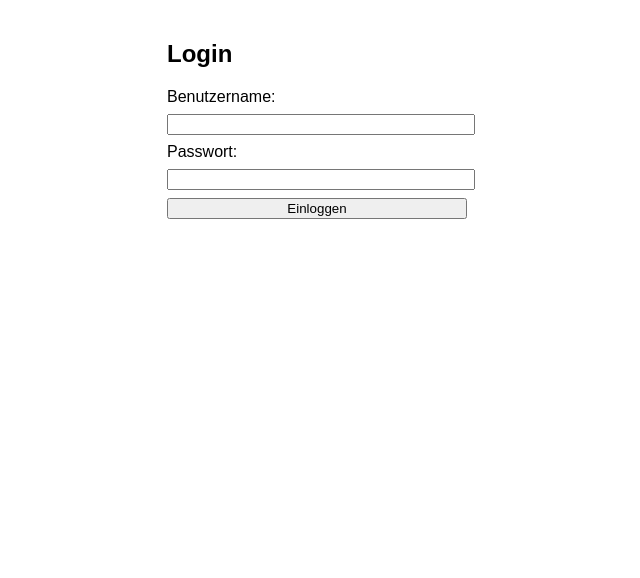
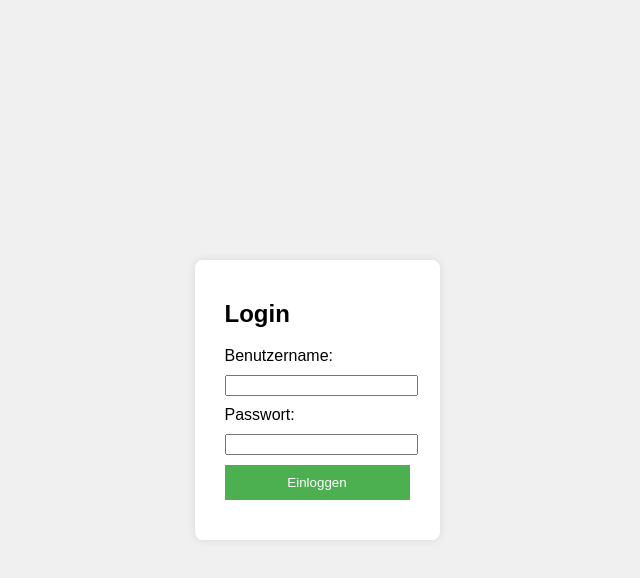
Before and after one commit to Joakrs/login-projekt, a plain HTML site: page index.html in a window 1280 px wide. Shown: the whole page, without its empty margins (323-963 px from the left). Drawn offline with Linux system fonts and the light colour scheme.

Commit message:
Update index.html

```diff
--- a/index.html
+++ b/index.html
@@ -4,15 +4,42 @@
   <meta charset="UTF-8" />
   <title>Login Seite</title>
   <style>
+    body {
+      font-family: Arial, sans-serif;
+      background-color: #f0f0f0;
+      display: flex;
+      justify-content: center;
+      align-items: center;
+      height: 100vh;
+      margin: 0;
+    }
     .login-container {
-      max-width: 300px;
-      margin: 40px auto;
-      font-family: Arial, sans-serif;
+      max-width: 320px;
+      background: white;
+      padding: 20px 30px;
+      border-radius: 8px;
+      box-shadow: 0 0 10px rgba(0,0,0,0.1);
     }
     label, input, button {
       display: block;
       width: 100%;
-      margin: 8px 0;
+      margin: 10px 0 5px;
+    }
+    button {
+      padding: 10px;
+      background-color: #4CAF50;
+      color: white;
+      border: none;
+      cursor: pointer;
+    }
+    button:hover {
+      background-color: #45a049;
+    }
+    #message {
+      margin-top: 20px;
+      color: green;
+      font-weight: bold;
+      text-align: center;
     }
   </style>
 </head>
@@ -22,29 +49,28 @@
     <form id="loginForm" action="#" method="post">
       <label for="username">Benutzername:</label>
       <input type="text" id="username" name="username" required />
-
       <label for="password">Passwort:</label>
       <input type="password" id="password" name="password" required />
-
       <button type="submit">Einloggen</button>
     </form>
-    <div id="message" style="margin-top: 20px; color: green; font-weight: bold;"></div>
+    <div id="message"></div>
   </div>
 
   <script>
     const form = document.getElementById('loginForm');
     const messageDiv = document.getElementById('message');
 
-    form.addEventListener('submit', function(event) {
+    form.addEventListener('submit', event => {
       event.preventDefault();
-
-      const username = document.getElementById('username').value;
-
+      const username = document.getElementById('username').value.trim();
+      if (!username) {
+        messageDiv.textContent = 'Bitte Benutzernamen eingeben.';
+        return;
+      }
       messageDiv.innerHTML = `
         Hallo ${username}, du wurdest erfolgreich gehackt!<br>
         <img src="https://media1.tenor.com/m/_gfqfXAP08IAAAAC/polish-cow-cow.gif" alt="Polish Cow GIF" style="width:200px; margin-top:15px;" />
       `;
-
       form.style.display = 'none';
     });
   </script>
```
